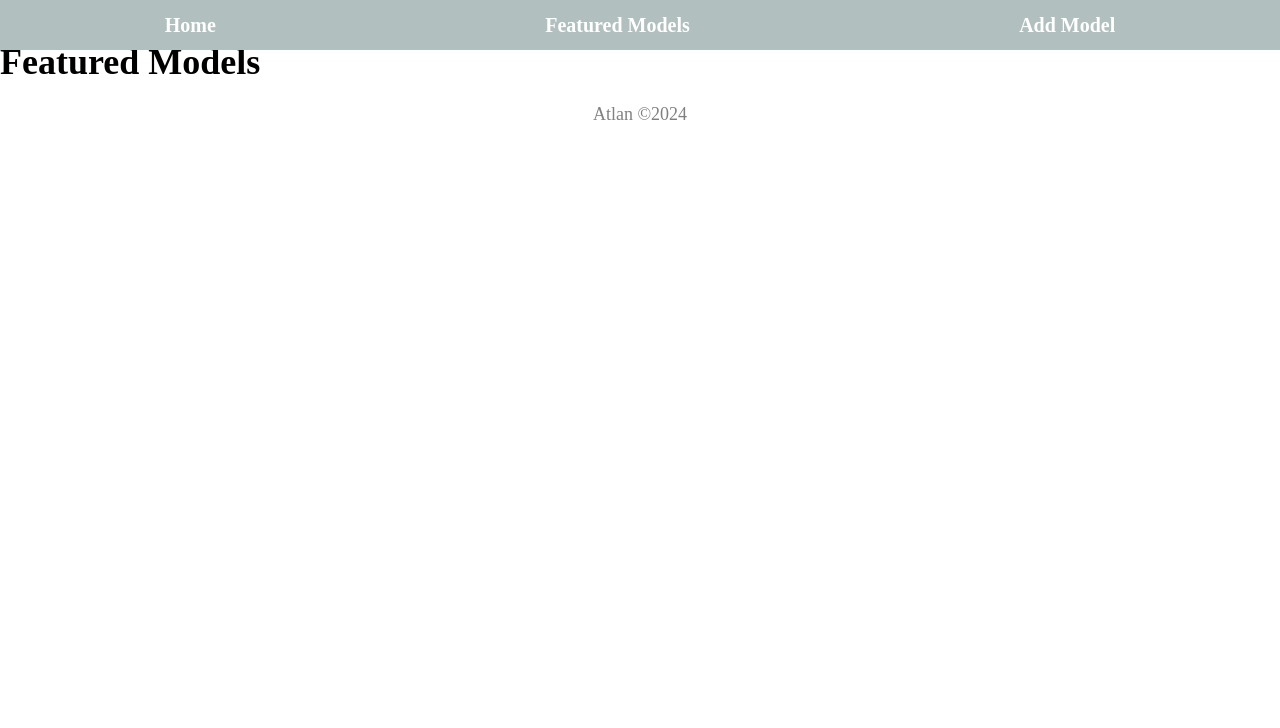
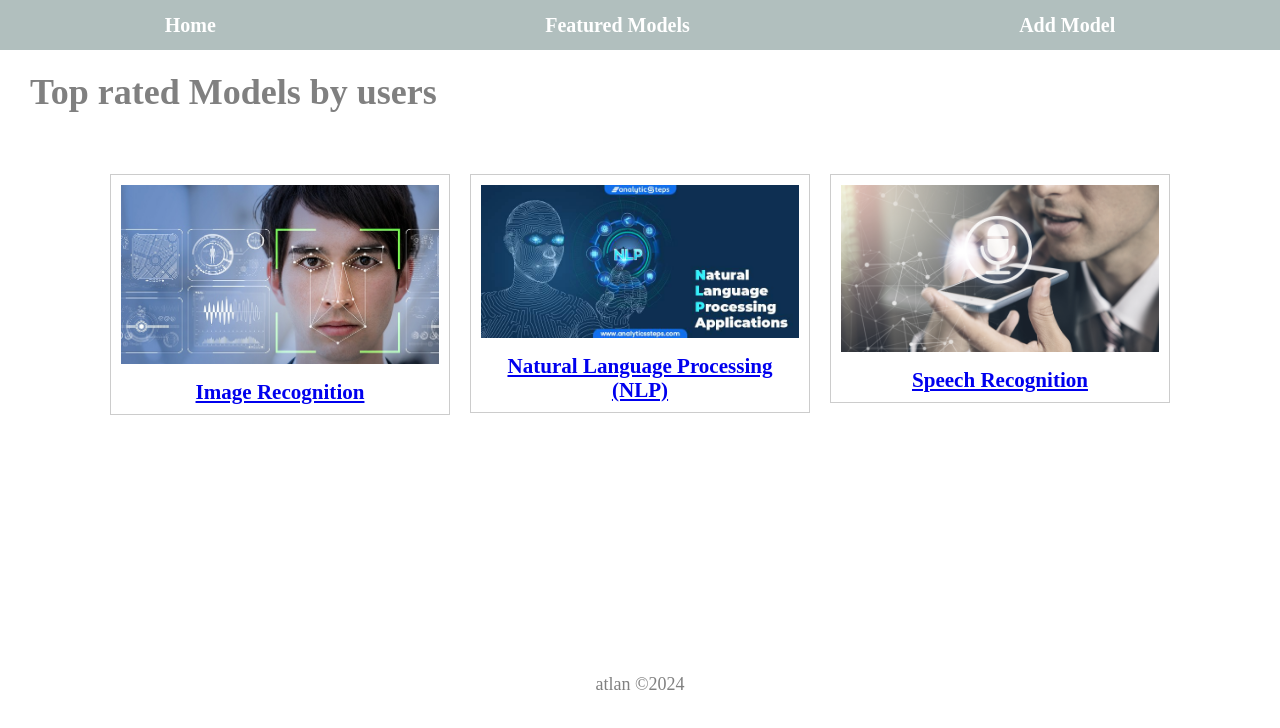
Before and after one commit to manisshhhhh/Altan-ass, a React (Create React App) app: page /featured in a window 1280 px wide. Shown: the top 728 px of the page. Built offline with nearby package versions, Linux system fonts and the light colour scheme; data requests are answered from the project's data file.

Commit message:
adding featured models page

```diff
--- a/src/components/Footer.jsx
+++ b/src/components/Footer.jsx
@@ -3,7 +3,7 @@ const Footer = () => {
 
     return (
       <div className="footer-container">
-          <footer>Atlan ©{year}</footer>
+          <footer>atlan ©{year}</footer>
       </div>
   )
 }
--- a/src/components/Models.jsx
+++ b/src/components/Models.jsx
@@ -6,6 +6,7 @@ import ModelContext from "../context/ModelContext";
 
 const Models = () => {
     const { models } = useContext(ModelContext);
+    // console.log(models);
   return (
       <div className="grid-container">
           {models.map((item,index) => {
@@ -15,7 +16,6 @@ const Models = () => {
                   name={item.name}
               /></Link>
           })}
-
       </div>
   )
 }
--- a/src/context/ModelContext.js
+++ b/src/context/ModelContext.js
@@ -7,6 +7,7 @@ export const ModelProvider = ({ children }) => {
 
     const [isLoading, setIsLoading] = useState(true);
     const [models, setModels] = useState([]);
+    const [featuredModels, setFeaturedModels] = useState([]);
 
     useEffect(() => {
         fetchModels();
@@ -19,7 +20,17 @@ export const ModelProvider = ({ children }) => {
         const data = await response.json();
         setModels(data);
         setIsLoading(false);
+        fetchFeaturedModels();
     }
+
+    // fetch featured Models
+    const fetchFeaturedModels = async () => {
+        const response = await fetch(`/models?_sort=-rating&_limit=3`);
+
+        const data = await response.json();
+        setFeaturedModels(data);
+    }
+
 
     const addModel = async (newModel) => {
         const response = await fetch('/models', {
@@ -55,6 +66,7 @@ export const ModelProvider = ({ children }) => {
         addModel,
         getModel,
         isLoading,
+        featuredModels,
     }}>
         {children}
     </ModelContext.Provider>
--- a/src/index.css
+++ b/src/index.css
@@ -161,3 +161,14 @@ body{
   justify-content: center;
   color:gray;
  }
+
+ /* featured-models  */
+ .feature-container {
+    height: 55vh;
+    max-width: 1100px;
+    display: grid;
+    grid-template-columns: repeat(3, 1fr);
+    grid-gap: 20px;
+    padding: 20px;
+    margin: 50px auto;
+  }
--- a/src/screens/FeaturedModelsScreen.jsx
+++ b/src/screens/FeaturedModelsScreen.jsx
@@ -1,11 +1,27 @@
-import React from 'react'
+import { useContext } from "react"
+import ModelContext from "../context/ModelContext";
+import { Link } from "react-router-dom";
+import Model from "../components/Model";
 
 const FeaturedModelsScreen = () => {
+  const { featuredModels } = useContext(ModelContext);
+  console.log(featuredModels);
+
   return (
-    <div>
-      <h1>Featured Models</h1>
-    </div>
+    <>
+      <h1 style={{color:'gray' , margin:'30px'}}>Top rated Models by users</h1>
+       <div className="feature-container">
+          {featuredModels.map((item,index) => {
+              return <Link to={`/model/${item.id}`}> <Model
+                  key={index}
+                  img={item.image}
+                  name={item.name}
+              /></Link>
+          })}
+      </div>
+      </>
   )
+
 }
 
 export default FeaturedModelsScreen
```
Also changed, not shown: db.json (+4 -4 lines).
